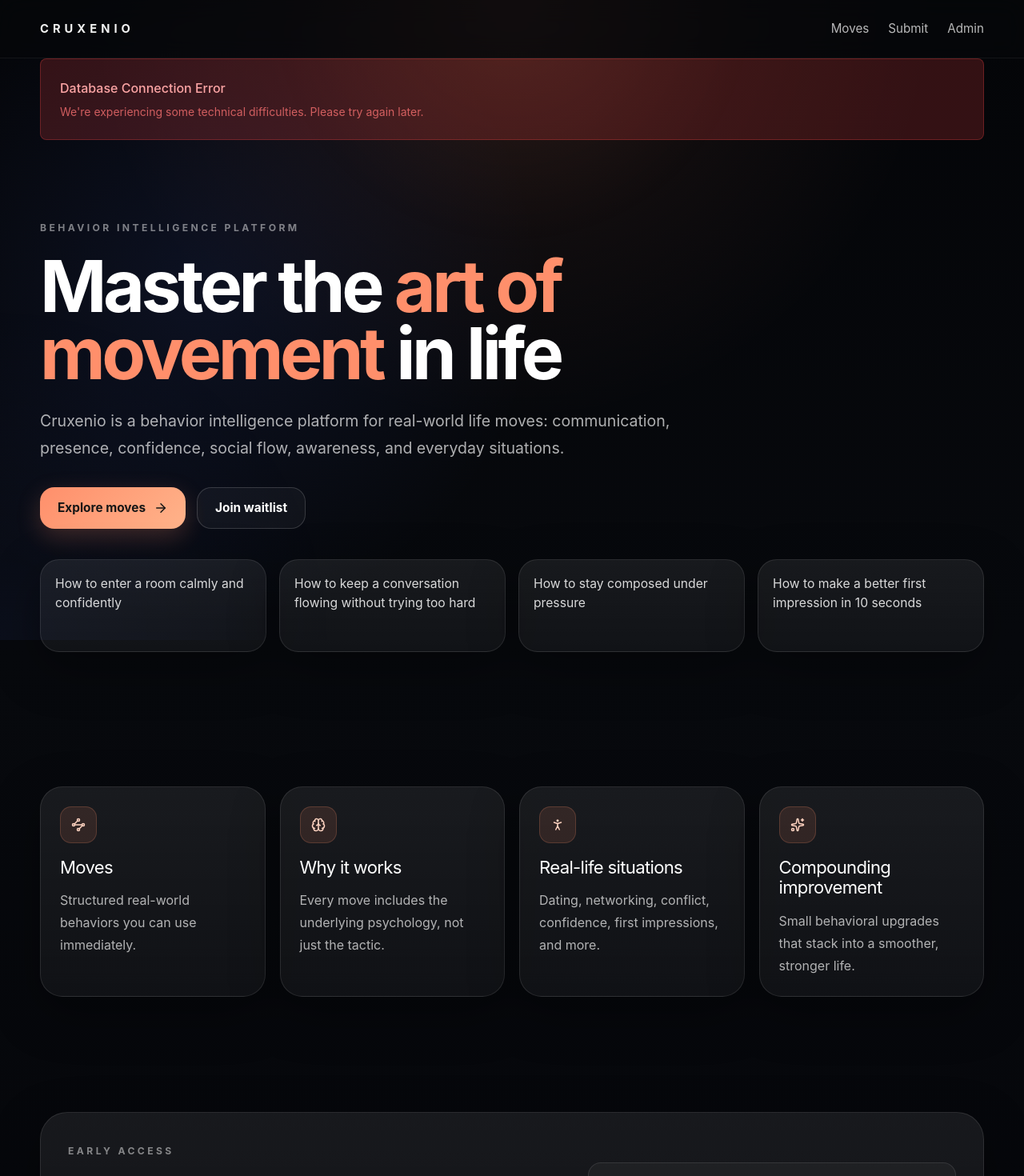
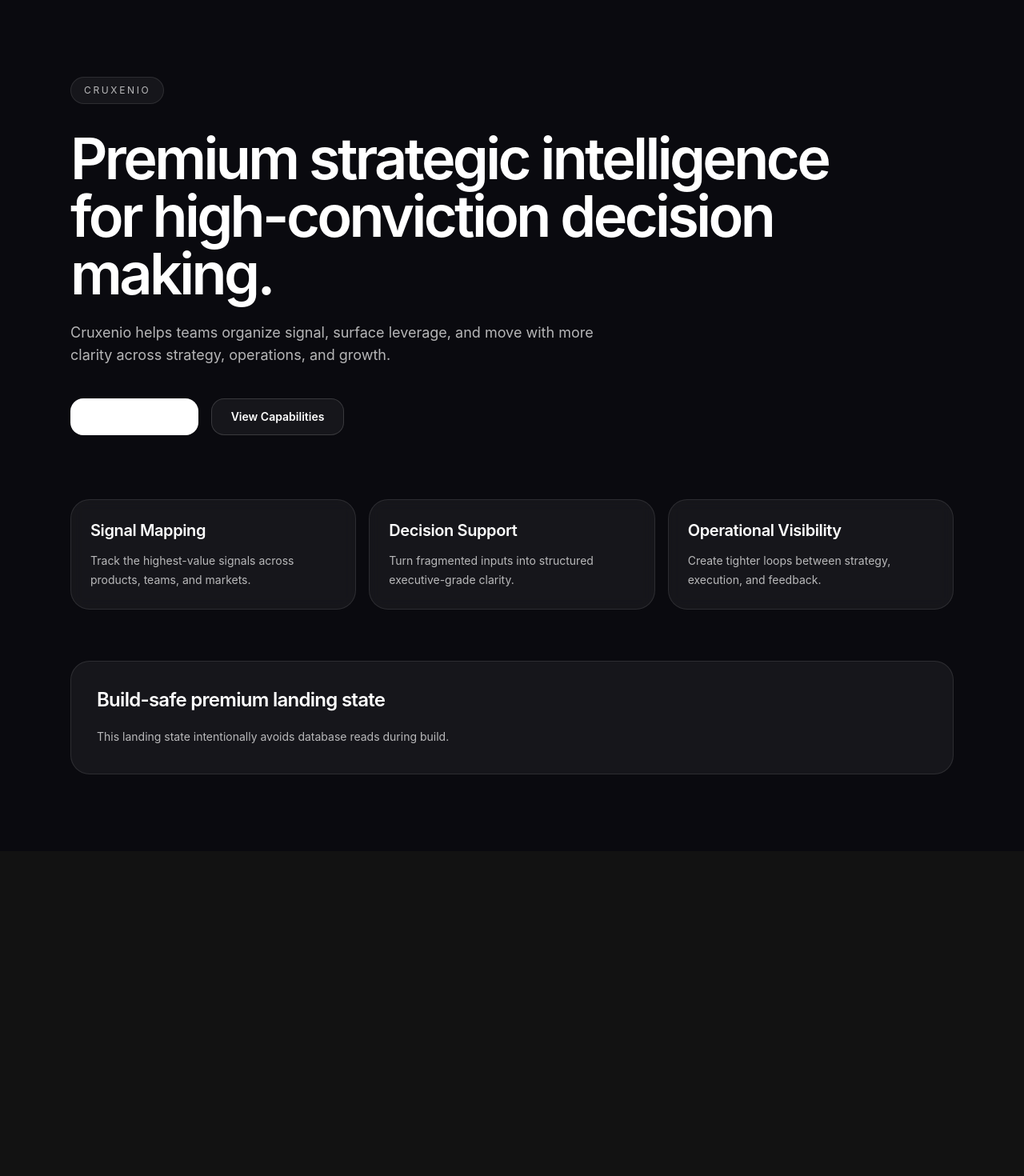
Before and after one commit to M4G3LL4N0/Cruxenio, a Next.js app: page / in a window 1280 px wide. Shown: the top 1470 px of the page at 80% size. After the commit the page ends 1064 px from the top, so only its background shows below. Built offline with nearby package versions, Linux system fonts and the light colour scheme; no server answers.

Commit message:
manual EOF fix recovered build for cruxenio

```diff
--- a/src/app/layout.tsx
+++ b/src/app/layout.tsx
@@ -1,77 +1,22 @@
-import type { Metadata } from 'next';
-import Link from 'next/link';
-import { createServerSupabaseClient } from '@/lib/supabase/server';
-import './globals.css';
+import type { Metadata } from "next";
+import "./globals.css";
+
+export const dynamic = "force-dynamic";
+export const revalidate = 0;
 
 export const metadata: Metadata = {
-  title: 'Cruxenio',
-  description: 'Learn how to move through life better.'
+  title: "Cruxenio",
+  description: "Premium strategic intelligence for high-conviction decision making.",
 };
 
-export const dynamic = 'force-static';
-export const revalidate = 3600;
-
-export default async function RootLayout({
-  children
+export default function RootLayout({
+  children,
 }: Readonly<{
   children: React.ReactNode;
 }>) {
-  let error = null;
-
-  try {
-    // Initialize Supabase client
-    const supabase = createServerSupabaseClient();
-    const { error: authError } = await supabase.auth.getSession();
-    error = authError;
-
-    // Test schema access
-    const { error: schemaError } = await supabase
-      .schema('cruxenio')
-      .from('moves')
-      .select('*')
-      .limit(1);
-
-    if (schemaError) {
-      error = schemaError;
-    }
-  } catch (err) {
-    console.error('Supabase initialization error:', err);
-    error = err;
-  }
   return (
     <html lang="en">
-      <body>
-        <div className="site-bg" />
-        <header className="site-header">
-          <div className="shell nav-shell">
-            <Link href="/" className="brand-mark">
-              CRUXENIO
-            </Link>
-
-            <nav className="nav-links">
-              <Link href="/moves">Moves</Link>
-              <Link href="/submit">Submit</Link>
-              <Link href="/admin">Admin</Link>
-            </nav>
-          </div>
-        </header>
-
-        <div className="page-wrap">
-          {error ? (
-            <div className="shell">
-              <div className="bg-red-500/20 p-6 rounded-lg border border-red-500/30">
-                <h2 className="text-red-300 font-medium">Database Connection Error</h2>
-                <p className="text-red-400/80 mt-2 text-sm">
-                  {error.code === '42501'
-                    ? 'Database permissions issue detected. Please check your Supabase configuration.'
-                    : 'We\'re experiencing some technical difficulties. Please try again later.'}
-                </p>
-              </div>
-            </div>
-          ) : null}
-          {children}
-        </div>
-      </body>
+      <body>{children}</body>
     </html>
   );
 }
--- a/src/app/page.tsx
+++ b/src/app/page.tsx
@@ -1,114 +1,79 @@
-import Link from 'next/link';
-import { ArrowRight, Sparkles, Waypoints, Brain, PersonStanding } from 'lucide-react';
-import { WaitlistForm } from '@/components/waitlist-form';
-
-const featuredMoves = [
-  'How to enter a room calmly and confidently',
-  'How to keep a conversation flowing without trying too hard',
-  'How to stay composed under pressure',
-  'How to make a better first impression in 10 seconds'
-];
-
-export const dynamic = 'force-static';
-export const revalidate = 3600;
+export const dynamic = "force-dynamic";
+export const revalidate = 0;
 
 export default function HomePage() {
   return (
-    <main>
-      <section className="section">
-        <div className="shell hero-grid">
-          <div className="hero-copy">
-            <div className="eyebrow">Behavior intelligence platform</div>
+    <main className="min-h-screen bg-[#0a0a0f] text-white">
+      <section className="mx-auto flex min-h-screen max-w-6xl flex-col justify-center px-6 py-24">
+        <div className="inline-flex w-fit items-center rounded-full border border-white/10 bg-white/5 px-4 py-2 text-xs uppercase tracking-[0.22em] text-white/70">
+          Cruxenio
+        </div>
 
-            <h1 className="hero-title">
-              Master the <span className="accent">art of movement</span> in life
+        <h1 className="mt-8 max-w-5xl text-5xl font-semibold tracking-[-0.05em] text-white sm:text-7xl">
+          Premium strategic intelligence for high-conviction decision making.
         </h1>
 
-            <p className="hero-subtitle">
-              Cruxenio is a behavior intelligence platform for real-world life moves:
-              communication, presence, confidence, social flow, awareness, and everyday situations.
+        <p className="mt-6 max-w-2xl text-base leading-7 text-white/70 sm:text-lg">
+          Cruxenio helps teams organize signal, surface leverage, and move with
+          more clarity across strategy, operations, and growth.
         </p>
 
-            <div className="hero-actions">
-              <Link href="/moves" className="btn-primary">
-                Explore moves
-                <ArrowRight size={18} />
-              </Link>
-
-              <a href="#waitlist" className="btn-secondary">
-                Join waitlist
+        <div className="mt-10 flex flex-wrap gap-4">
+          <a
+            href="#platform"
+            className="rounded-2xl bg-white px-6 py-3 text-sm font-semibold text-black transition hover:opacity-90"
+          >
+            Explore Platform
+          </a>
+          <a
+            href="#capabilities"
+            className="rounded-2xl border border-white/15 bg-white/5 px-6 py-3 text-sm font-semibold text-white transition hover:bg-white/10"
+          >
+            View Capabilities
           </a>
         </div>
-          </div>
 
-          <div className="hero-strip">
-            {featuredMoves.map((item) => (
-              <div key={item} className="hero-pill">
-                {item}
+        <div
+          id="capabilities"
+          className="mt-20 grid gap-4 sm:grid-cols-2 lg:grid-cols-3"
+        >
+          {[
+            {
+              title: "Signal Mapping",
+              text: "Track the highest-value signals across products, teams, and markets.",
+            },
+            {
+              title: "Decision Support",
+              text: "Turn fragmented inputs into structured executive-grade clarity.",
+            },
+            {
+              title: "Operational Visibility",
+              text: "Create tighter loops between strategy, execution, and feedback.",
+            },
+          ].map((item) => (
+            <div
+              key={item.title}
+              className="rounded-3xl border border-white/10 bg-white/5 p-6 backdrop-blur"
+            >
+              <h2 className="text-xl font-semibold tracking-[-0.02em]">
+                {item.title}
+              </h2>
+              <p className="mt-3 text-sm leading-6 text-white/70">{item.text}</p>
             </div>
           ))}
         </div>
-        </div>
-      </section>
 
-      <section className="section-tight">
-        <div className="shell cards-grid">
-          <div className="card">
-            <div className="card-icon">
-              <Waypoints size={18} />
-            </div>
-            <h2>Moves</h2>
-            <p>
-              Structured real-world behaviors you can use immediately.
+        <div
+          id="platform"
+          className="mt-16 rounded-3xl border border-white/10 bg-white/5 p-8"
+        >
+          <div className="max-w-3xl">
+            <h3 className="text-2xl font-semibold tracking-[-0.03em]">
+              Build-safe premium landing state
+            </h3>
+            <p className="mt-4 text-sm leading-7 text-white/70">
+              This landing state intentionally avoids database reads during build.
             </p>
-          </div>
-
-          <div className="card">
-            <div className="card-icon">
-              <Brain size={18} />
-            </div>
-            <h2>Why it works</h2>
-            <p>
-              Every move includes the underlying psychology, not just the tactic.
-            </p>
-          </div>
-
-          <div className="card">
-            <div className="card-icon">
-              <PersonStanding size={18} />
-            </div>
-            <h2>Real-life situations</h2>
-            <p>
-              Dating, networking, conflict, confidence, first impressions, and more.
-            </p>
-          </div>
-
-          <div className="card">
-            <div className="card-icon">
-              <Sparkles size={18} />
-            </div>
-            <h2>Compounding improvement</h2>
-            <p>
-              Small behavioral upgrades that stack into a smoother, stronger life.
-            </p>
-          </div>
-        </div>
-      </section>
-
-      <section id="waitlist" className="section-tight">
-        <div className="shell">
-          <div className="panel waitlist-panel">
-            <div className="waitlist-grid">
-              <div>
-                <div className="eyebrow">Early access</div>
-                <h2 className="section-title">Get access before public launch.</h2>
-                <p className="section-copy">
-                  Join the list for early access, product updates, and the first release of Cruxenio moves.
-                </p>
-              </div>
-
-              <WaitlistForm />
-            </div>
           </div>
         </div>
       </section>
```
Also changed, not shown: 2 other files (tests, documents, lock files or other folders). Lines whose indentation alone changed are shown as unchanged.
